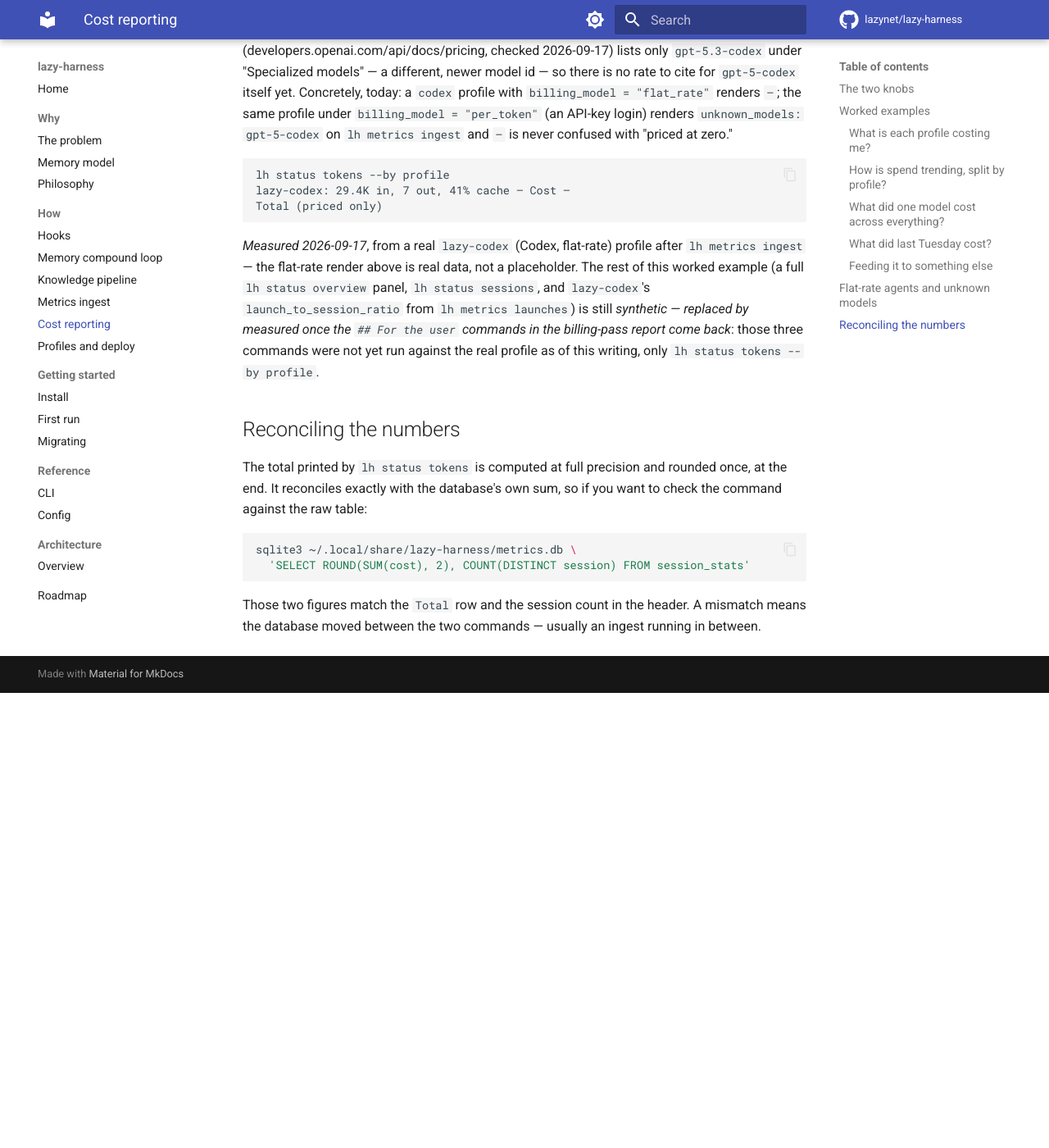
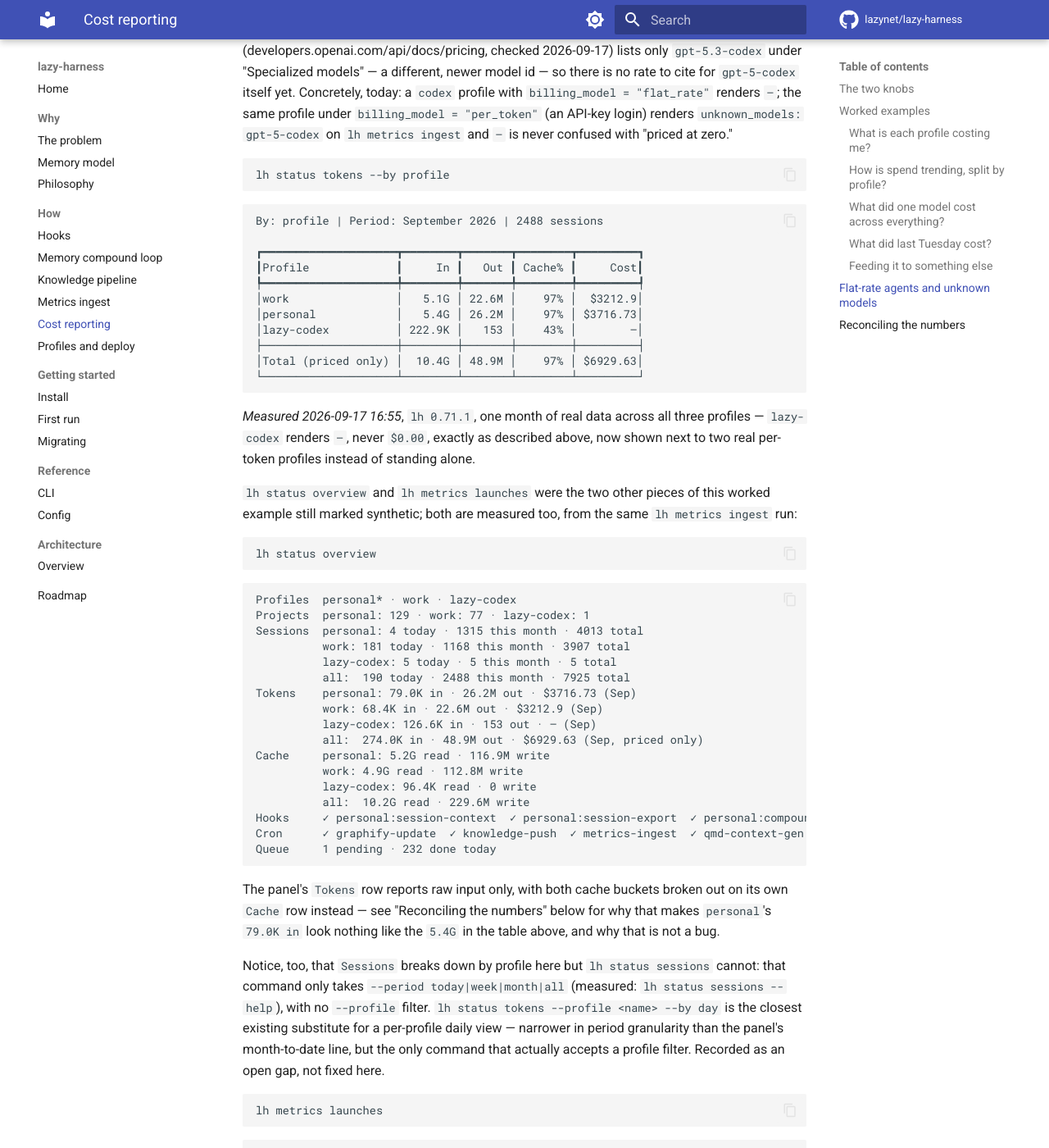
Before and after one commit to lazynet/lazy-harness, an MkDocs documentation site: the page built from docs/how/cost-reporting.md, in a window 1280 px wide and 1400 px high, scrolled down 3634 px. Shown: the whole window at 82% size. Built offline with MkDocs 1.6.1 and Material for MkDocs 9.7.7, drawn with Linux system fonts in a browser that asks for light colours; comment, search, counter and statistics services are not loaded; before the commit the page ends 4479 px from its top, so only the background shows below that; some of the changed text lies outside the part shown.

Commit message:
docs: replace synthetic cost-reporting worked example with measured renders (#384)

````diff
--- a/docs/how/cost-reporting.md
+++ b/docs/how/cost-reporting.md
@@ -177,22 +177,118 @@
 "per_token"` (an API-key login) renders `unknown_models: gpt-5-codex` on
 `lh metrics ingest` and `—` is never confused with "priced at zero."
 
-```
+```bash
 lh status tokens --by profile
-lazy-codex: 29.4K in, 7 out, 41% cache — Cost —
-Total (priced only)
 ```
 
-*Measured 2026-09-17*, from a real `lazy-codex` (Codex, flat-rate) profile
-after `lh metrics ingest` — the flat-rate render above is real data, not a
-placeholder. The rest of this worked example (a full `lh status overview`
-panel, `lh status sessions`, and `lazy-codex`'s `launch_to_session_ratio`
-from `lh metrics launches`) is still *synthetic — replaced by measured
-once the `## For the user` commands in the billing-pass report come back*:
-those three commands were not yet run against the real profile as of this
-writing, only `lh status tokens --by profile`.
+```
+By: profile | Period: September 2026 | 2488 sessions
+
+┏━━━━━━━━━━━━━━━━━━━━┳━━━━━━━━┳━━━━━━━┳━━━━━━━━┳━━━━━━━━━┓
+┃Profile             ┃     In ┃   Out ┃ Cache% ┃     Cost┃
+┡━━━━━━━━━━━━━━━━━━━━╇━━━━━━━━╇━━━━━━━╇━━━━━━━━╇━━━━━━━━━┩
+│work                │   5.1G │ 22.6M │    97% │  $3212.9│
+│personal            │   5.4G │ 26.2M │    97% │ $3716.73│
+│lazy-codex          │ 222.9K │   153 │    43% │        —│
+├────────────────────┼────────┼───────┼────────┼─────────┤
+│Total (priced only) │  10.4G │ 48.9M │    97% │ $6929.63│
+└────────────────────┴────────┴───────┴────────┴─────────┘
+```
+
+*Measured 2026-09-17 16:55*, `lh 0.71.1`, one month of real data across all
+three profiles — `lazy-codex` renders `—`, never `$0.00`, exactly as
+described above, now shown next to two real per-token profiles instead of
+standing alone.
+
+`lh status overview` and `lh metrics launches` were the two other pieces of
+this worked example still marked synthetic; both are measured too, from the
+same `lh metrics ingest` run:
+
+```bash
+lh status overview
+```
+
+```
+Profiles  personal* · work · lazy-codex
+Projects  personal: 129 · work: 77 · lazy-codex: 1
+Sessions  personal: 4 today · 1315 this month · 4013 total
+          work: 181 today · 1168 this month · 3907 total
+          lazy-codex: 5 today · 5 this month · 5 total
+          all:  190 today · 2488 this month · 7925 total
+Tokens    personal: 79.0K in · 26.2M out · $3716.73 (Sep)
+          work: 68.4K in · 22.6M out · $3212.9 (Sep)
+          lazy-codex: 126.6K in · 153 out · — (Sep)
+          all:  274.0K in · 48.9M out · $6929.63 (Sep, priced only)
+Cache     personal: 5.2G read · 116.9M write
+          work: 4.9G read · 112.8M write
+          lazy-codex: 96.4K read · 0 write
+          all:  10.2G read · 229.6M write
+Hooks     ✓ personal:session-context  ✓ personal:session-export  ✓ personal:compound-loop  ✓ work:session-context  ✓ work:session-export  ✓ work:compound-loop
+Cron      ✓ graphify-update  ✓ knowledge-push  ✓ metrics-ingest  ✓ qmd-context-gen  ✓ qmd-embed  ✓ qmd-sync
+Queue     1 pending · 232 done today
+```
+
+The panel's `Tokens` row reports raw input only, with both cache buckets
+broken out on its own `Cache` row instead — see "Reconciling the numbers"
+below for why that makes `personal`'s `79.0K in` look nothing like the `5.4G`
+in the table above, and why that is not a bug.
+
+Notice, too, that `Sessions` breaks down by profile here but `lh status
+sessions` cannot: that command only takes `--period today|week|month|all`
+(measured: `lh status sessions --help`), with no `--profile` filter. `lh
+status tokens --profile <name> --by day` is the closest existing substitute
+for a per-profile daily view — narrower in period granularity than the
+panel's month-to-date line, but the only command that actually accepts a
+profile filter. Recorded as an open gap, not fixed here.
+
+```bash
+lh metrics launches
+```
+
+```
+work            claude-code  run    28
+personal        claude-code  exec   8
+personal        claude-code  run    3
+lazy-codex      codex        run    7
+
+work            launches=28 sessions=1404 ratio=0.02
+personal        launches=11 sessions=2011 ratio=0.01
+lazy-codex      launches=7 sessions=5 ratio=1.40
+```
+
+`lazy-codex`'s ratio is `1.40` — above 1, because the ratio is launches over
+*ingested sessions* in the window, not a fraction clamped to a session's
+lifetime. Several of that day's launches were probes against a throwaway
+`CODEX_HOME` that never produced a transcript, so `lh metrics ingest` never
+saw a session for them: a launch with no matching session still counts in
+the numerator.
 
 ## Reconciling the numbers
+
+`lh status tokens`'s `In` column and `lh status overview`'s `Tokens` line
+both claim to report input tokens for the same profile and month, and they
+disagree on purpose. From the worked examples above, `personal` for
+September 2026: the table's `In` is `5.4G`; the panel's `Tokens` line is
+`79.0K in`, with `5.2G read · 116.9M write` on its own `Cache` line. The
+table's `In` is `input + cache_read + cache_create` (`Bucket.total_input` in
+`monitoring/aggregate.py`) — "the sum of prompt tokens and both cache
+buckets" from the first worked example above. The panel's `Tokens` row is
+raw `input` alone, by design (see the comment above it in
+`monitoring/views/overview.py`): it matches how ccusage and Anthropic's own
+billing report input, and reporting cache there too would bury the number
+that dominates a long session by four or five orders of magnitude. Its
+`Cache` row exists precisely so that number is not lost, just kept off the
+`Tokens` line.
+
+Adding the panel's three numbers back up: `79.0K + 5.2G + 116.9M ≈ 5.32G` —
+visibly short of the table's `5.4G`, and that gap is expected, not a defect:
+each of the three figures is independently rounded to one decimal at its own
+magnitude (K, M, or G) before display, so summing three already-rounded
+numbers does not reproduce a total that was rounded once, from the unrounded
+per-token sum, on the table's side. `Out` and `Cost` do not have this split —
+both views agree on them exactly (`26.2M` and `$3716.73`) — which is the
+evidence that the `In` gap is a definition difference, not the two commands
+reading different data.
 
 The total printed by `lh status tokens` is computed at full precision and
 rounded once, at the end. It reconciles exactly with the database's own sum, so
````
